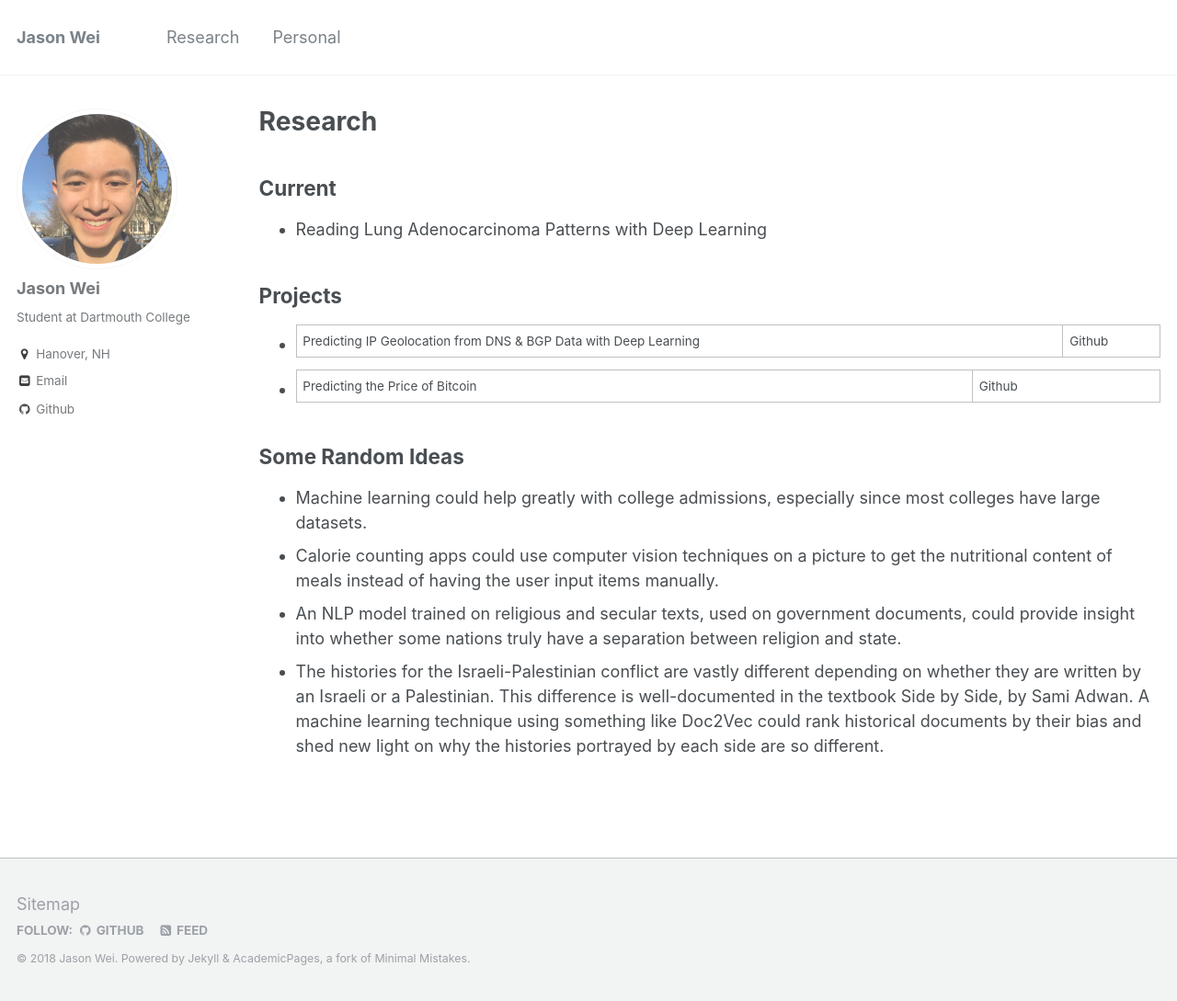
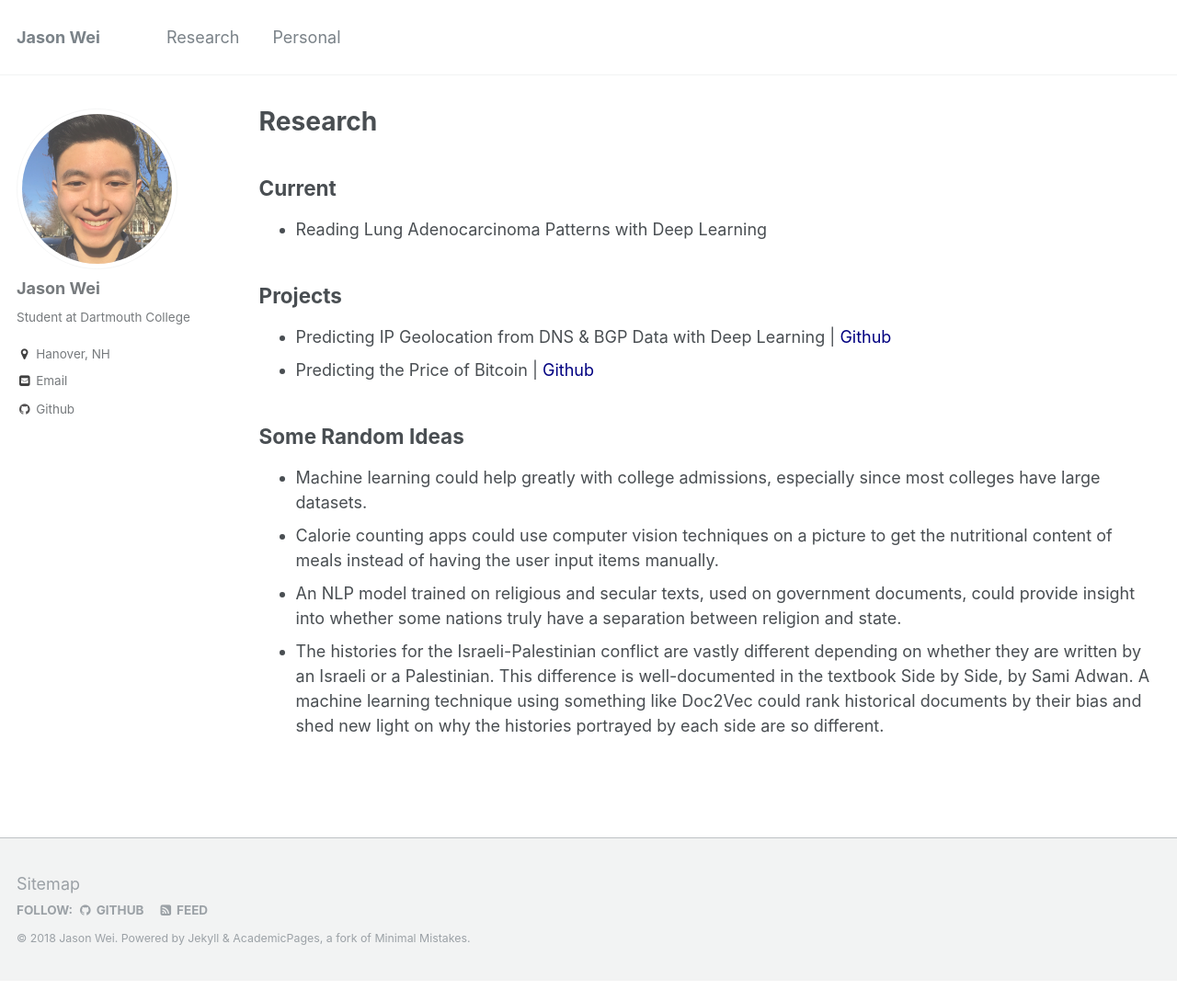
Before and after one commit to jasonwei20/jasonwei20.github.io, a Jekyll site: the page built from _pages/research.md, in a window 1280 px wide and 1089 px high. Shown: the whole window at 92% size. Built offline with Jekyll 4.4.1, drawn with Linux system fonts in a browser that asks for light colours.

Commit message:
fixes and links

```diff
--- a/_pages/year-archive.html
+++ b/_pages/personal.html
@@ -1,6 +1,6 @@
 ---
 layout: archive
-permalink: /year-archive/
+permalink: /personal/
 title: "Personal"
 author_profile: true
 redirect_from:
--- a/_pages/research.md
+++ b/_pages/research.md
@@ -15,8 +15,8 @@ Current
 
 Projects
 ------
-* Predicting IP Geolocation from DNS & BGP Data with Deep Learning | [Github](https://github.com/jasonwei20/oracle-dyn-ml)
-* Predicting the Price of Bitcoin | [Github](https://github.com/jasonwei20/cryptocurrency-prediction)
+* Predicting IP Geolocation from DNS & BGP Data with Deep Learning \| <a href="https://github.com/jasonwei20/oracle-dyn-ml" style="color:navy">Github</a>
+* Predicting the Price of Bitcoin \| <a href="https://github.com/jasonwei20/cryptocurrency-prediction" style="color:navy">Github</a>
 
 Some Random Ideas
 ------
```
Also changed, not shown: 1 other file.
